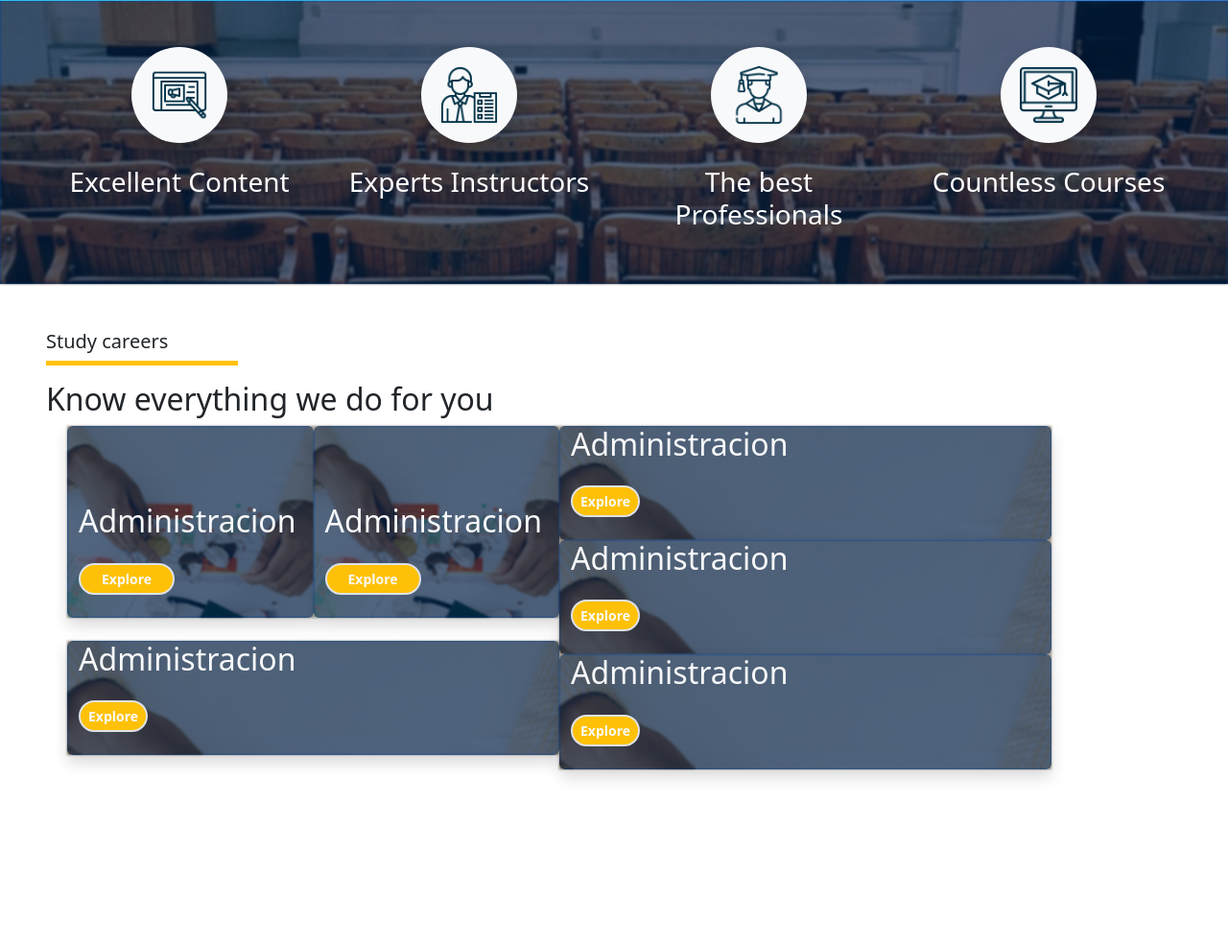
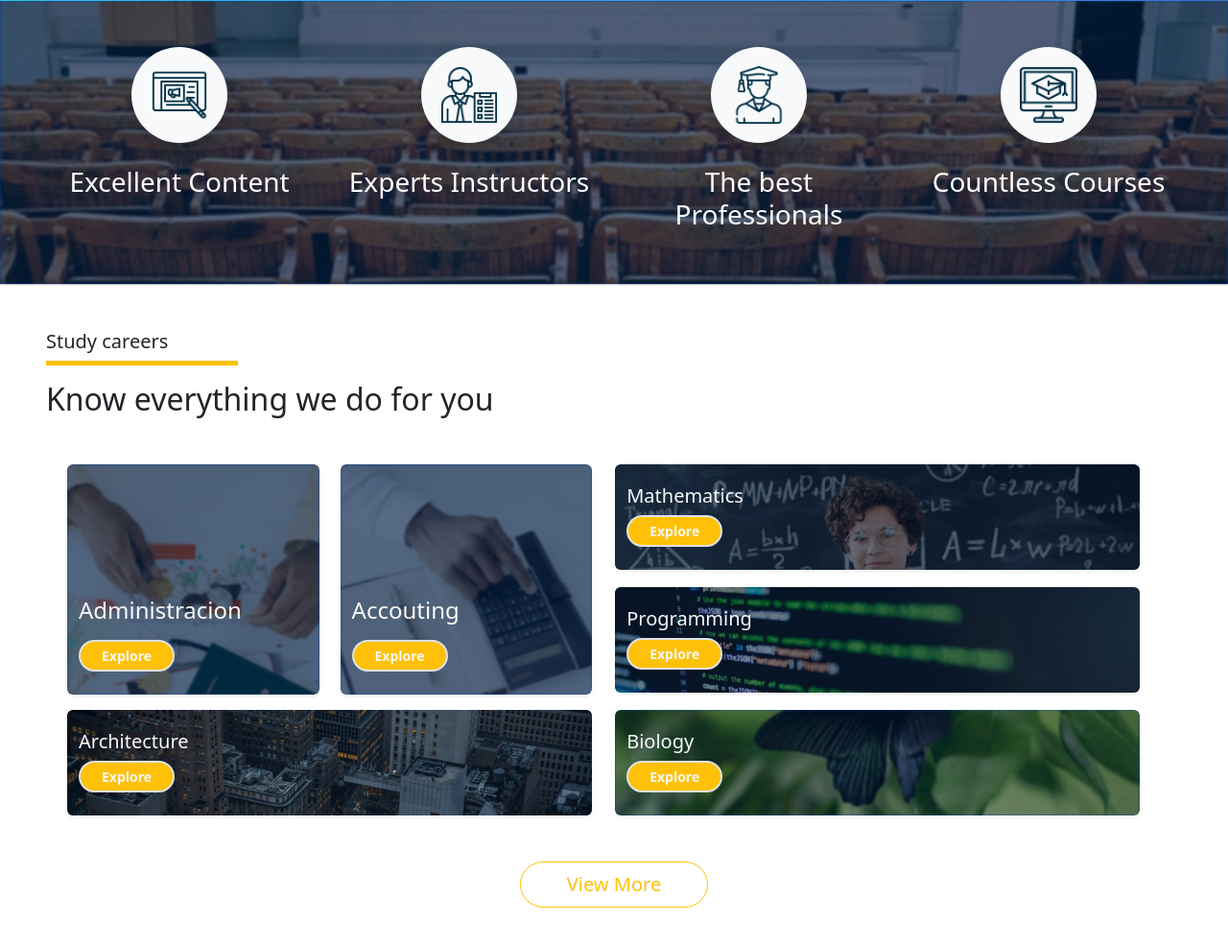
Before and after one commit to BillalbertCode/BillalbertCode.github.io, a plain HTML site: page index.html in a window 1280 px wide. Shown: the part 2142-3126 px from the top of the page at 96% size. Before the commit the page ends 2992 px from the top, so only its background shows below. Drawn offline with nearby package versions, Linux system fonts and the light colour scheme.

Commit message:
Carrers end

```diff
--- a/css/carrer.css
+++ b/css/carrer.css
@@ -1,3 +1,127 @@
-.row-first{
-    height: 200px;
+.row-first {
+    display: flex;
+    flex-direction: column;
+    justify-content: end;
+    height: 240px;
 }
+
+.row-first>button {
+    width: 100px;
+}
+
+.row-long {
+    height: 110px;
+    display: flex;
+    flex-direction: column;
+    justify-content: end;
+}
+
+.row-long>button {
+    width: 100px;
+    border: 2px solid #fff;
+    font-weight: bold;
+}
+
+.background-administration{
+    position:relative;
+    overflow:hidden;
+
+}
+.background-administration::before{
+    content: "";
+    position: absolute;
+    bottom:0;
+    right:0;
+    width:100%;
+    height: 100%;
+    background-image: url('../assets/images/IMAGE\ \ CATEGORY\ ADMINISTRATION.jpg');
+    background-size:100%;
+    filter: blur(1px) brightness(50%) opacity(70%) ;
+    z-index:-1;
+}
+
+.background-accounting{
+    overflow:hidden;
+    position:relative;
+}
+.background-accounting::before{
+    content: "";
+    position: absolute;
+    bottom:0;
+    right:0;
+    width:100%;
+    height: 100%;
+    background-image: url('../assets/images/IMAGE\ \ CATEGORY\ ACCOUNTING.jpg');
+    background-size: cover;
+    filter: blur(1px) brightness(50%) opacity(70%) ;
+    z-index:-1;
+
+}
+.background-architecture{
+    position:relative;
+    overflow:hidden;
+
+}
+.background-architecture::before{
+    content: "";
+    position: absolute;
+    bottom:0;
+    right:0;
+    width:100%;
+    height: 100%;
+    background-image: url('../assets/images/IMAGE\ \ CATEGORY\ ARCHITECTURE.jpg');
+    background-size: cover;
+    filter: brightness(80%) opacity(90%) ;
+    z-index:-1;
+}
+.background-biology{
+    position:relative;
+    overflow:hidden;
+
+}
+.background-biology::before{
+    content: "";
+    position: absolute;
+    bottom:0;
+    right:0;
+    width:100%;
+    height: 100%;
+    background-image: url('../assets/images/IMAGE\ \ CATEGORY\ BIOLOGY.jpg');
+    background-size: cover;
+    background-position: 40% 50%;
+    filter: blur(1px) brightness(70%) opacity(80%) ;
+    z-index:-1;
+}
+.background-mathematics{
+    position:relative;
+    overflow:hidden;
+
+}
+.background-mathematics::before{
+    content: "";
+    position: absolute;
+    bottom:0;
+    right:0;
+    width:100%;
+    height: 100%;
+    background-image: url('../assets/images/IMAGE\ \ CATEGORY\ MATHEMATICS.jpg');
+    background-size: cover;
+    filter: brightness(50%) opacity(80%) ;
+    z-index:-1;
+}
+.background-programming{
+    position:relative;
+    overflow:hidden;
+}
+.background-programming::before{
+    content: "";
+    position: absolute;
+    bottom:0;
+    right:0;
+    width:100%;
+    height: 100%;
+    background-image: url('../assets/images/IMAGE\ \ CATEGORY\ PROGRAMMING.jpg');
+    background-size: cover;
+    filter:  brightness(60%) opacity(80%) ;
+    z-index:-1;
+}
--- a/css/global.css
+++ b/css/global.css
@@ -16,6 +16,7 @@
 .hover-scaleX:hover {
     transform: scale(1.5);
     transition: transform ease 0.2s;
+    z-index:1000;
 }
 
 .text-title{
@@ -56,97 +57,7 @@
     filter: blur(1px) brightness(50%) opacity(70%) ;
     z-index:-1;
 }
-.background-administration{
-    position:relative;
-}
-.background-administration::before{
-    content: "";
-    position: absolute;
-    bottom:0;
-    right:0;
-    width:100%;
-    height: 100%;
-    background-image: url('../assets/images/IMAGE\ \ CATEGORY\ ADMINISTRATION.jpg');
-    background-size:100%;
-    filter: blur(1px) brightness(50%) opacity(70%) ;
-    z-index:-1;
-}
 
-.background-accounting{
-    position:relative;
-}
-.background-accounting::before{
-    content: "";
-    position: absolute;
-    bottom:0;
-    right:0;
-    width:100%;
-    height: 100%;
-    background-image: url('../assets/images/IMAGE\ \ CATEGORY\ ACCOUNTING.jpg');
-    background-size: cover;
-    filter: blur(1px) brightness(50%) opacity(70%) ;
-    z-index:-1;
-}
-.background-architecture{
-    position:relative;
-}
-.background-architecture::before{
-    content: "";
-    position: absolute;
-    bottom:0;
-    right:0;
-    width:100%;
-    height: 100%;
-    background-image: url('../assets/images/IMAGE\ \ CATEGORY\ ARCHITECTURE.jpg');
-    background-size: cover;
-    filter: blur(1px) brightness(50%) opacity(70%) ;
-    z-index:-1;
-}
-.background-biology{
-    position:relative;
-}
-.background-biology::before{
-    content: "";
-    position: absolute;
-    bottom:0;
-    right:0;
-    width:100%;
-    height: 100%;
-    background-image: url('../assets/images/IMAGE\ \ CATEGORY\ BIOLOGY.jpg');
-    background-size: cover;
-    filter: blur(1px) brightness(50%) opacity(70%) ;
-    z-index:-1;
-}
-.background-mathematics{
-    position:relative;
-}
-.background-mathematics::before{
-    content: "";
-    position: absolute;
-    bottom:0;
-    right:0;
-    width:100%;
-    height: 100%;
-    background-image: url('../assets/images/IMAGE\ \ CATEGORY\ MATHEMATICS.jpg');
-    background-size: cover;
-    filter: blur(1px) brightness(50%) opacity(70%) ;
-    z-index:-1;
-}
-.background-programming{
-    position:relative;
-}
-.background-programming::before{
-    content: "";
-    position: absolute;
-    bottom:0;
-    right:0;
-    width:100%;
-    height: 100%;
-    background-image: url('../assets/images/IMAGE\ \ CATEGORY\ PROGRAMMING.jpg');
-    background-size: cover;
-    filter: blur(1px) brightness(50%) opacity(70%) ;
-    z-index:-1;
-}
 
 .background-filter-marine{
     content: "";
--- a/index.html
+++ b/index.html
@@ -231,6 +231,7 @@
         <button class="btn btn-lg btn-outline-warning rounded-pill px-5"> View More</button>
       </div>
     </section>
+
     <!-- About Us -->
     <section id="About" class="container-fluid text-light p-5 background-animated1">
       <div style="width: 200px;" class="border-bottom border-warning border-5 mb-3">
@@ -296,66 +297,69 @@
 
     <!-- Carreers -->
     <section id="Courses" class="container-fluid p-5">
+
       <div style="width: 200px;" class="border-bottom border-warning border-5 mb-3">
         <h2 class="h5">Study careers</h2>
       </div>
-      <p class="h2 mb- 5">Know everything we do for you</p>
-      <div class="container text-light">
-        <div class="row ">
-          <div style="width: 45%;" class="col-6 ">
-            <div class="row mb-4">
-              <div class=" col-6 d-flex flex-column justify-content-end row-first rounded shadow hover-scaleX background-administration">
+      <p class="h2 mb-5">Know everything we do for you</p>
+
+      <div class="container text-light mb-5">
+        <div class="row gap-4 ">
+          <div style="width: 48%;" class="col-6   ">
+
+            <div class="row justify-content-between gap-3">
+              <div style="width: 48%;" class=" col-6 row-first rounded shadow-sm hover-scaleX background-administration">
                 <div class="background-filter-marine rounded"></div>
-                <h2 class="mb-4">Administracion </h2>
+                <h2 class="mb-3 h4">Administracion </h2>
                 <button style="width: 100px;"
-                  class="btn btn-warning btn-2 btn-sm border border-2 text-light fw-bold rounded-pill mb-4">
+                  class="btn btn-warning btn-sm border border-2 text-light fw-bold rounded-pill mb-4">
                   Explore</button>
               </div>
-              <div
-                class="col-6 d-flex flex-column justify-content-end row-first rounded shadow hover-scaleX background-administration">
+
+              <div style="width: 48%;" class="col-6  row-first rounded shadow-sm hover-scaleX background-accounting">
                 <div class="background-filter-marine rounded"></div>
-                <h2 class="mb-4">Administracion </h2>
+                <h2 class="mb-3 h4">Accouting </h2>
                 <button style="width: 100px;"
-                  class="btn btn-warning btn-2 btn-sm border border-2 text-light fw-bold rounded-pill mb-4">
+                  class="btn btn-warning btn-sm border border-2 text-light fw-bold rounded-pill mb-4">
                   Explore</button>
               </div>
-            </div>
-            <div class="row">
-              <div class="col-12 rounded shadow hover-scaleX background-administration">
+
+              <div class="col-12 row-long rounded shadow-sm hover-scaleX background-architecture">
                 <div class="background-filter-marine rounded"></div>
-                <h2 class="mb-4">Administracion</h2>
-                <button class="btn btn-warning btn-2 btn-sm border border-2 text-light fw-bold rounded-pill mb-4">
+                <h2 class="h5">Architecture</h2>
+                <button class="btn text-light border border-2 btn-warning btn-sm rounded-pill mb-4">
                   Explore</button>
               </div>
             </div>
           </div>
-          <div style="width: 45%;" class="col-6">
-            <div class="row">
-              <div class="col-12 rounded shadow hover-scaleX background-administration">
+
+          <div style="width: 48%;" class="col-6">
+
+            <div class="row gap-2 h-100 align-content-between">
+              <div class="col-12 row-long rounded shadow-sm hover-scaleX background-mathematics">
                 <div class="background-filter-marine rounded"></div>
-                <h2 class="mb-4">Administracion</h2>
-                <button class="btn btn-warning btn-2 btn-sm border border-2 text-light fw-bold rounded-pill mb-4">
+                <h2 class=" h5">Mathematics</h2>
+                <button class="btn text-light btn-warning border border-2 btn-sm rounded-pill mb-4">
                   Explore</button>
               </div>
-            </div>
-            <div class="row">
-              <div class="col-12 rounded shadow hover-scaleX background-administration">
+              <div class="col-12 row-long rounded shadow-sm hover-scaleX background-programming">
                 <div class="background-filter-marine rounded"></div>
-                <h2 class="mb-4">Administracion</h2>
-                <button class="btn btn-warning btn-2 btn-sm border border-2 text-light fw-bold rounded-pill mb-4">
+                <h2 class="h5">Programming</h2>
+                <button class="btn text-light btn-warning border border-2 btn-sm rounded-pill mb-4">
                   Explore</button>
               </div>
-            </div>
-            <div class="row">
-              <div class="col-12 rounded shadow hover-scaleX background-administration">
+              <div class="col-12 row-long rounded shadow-sm hover-scaleX background-biology">
                 <div class="background-filter-marine rounded"></div>
-                <h2 class="mb-4">Administracion</h2>
-                <button class="btn btn-warning btn-2 btn-sm border border-2 text-light fw-bold rounded-pill mb-4">
+                <h2 class="h5">Biology</h2>
+                <button class="btn text-light btn-warning border border-2 btn-sm rounded-pill mb-4">
                   Explore</button>
               </div>
             </div>
           </div>
         </div>
+      </div>
+      <div class="container d-flex justify-content-center">
+        <button class="btn btn-lg btn-outline-warning rounded-pill px-5"> View More</button>
       </div>
     </section>
   </main>
```
